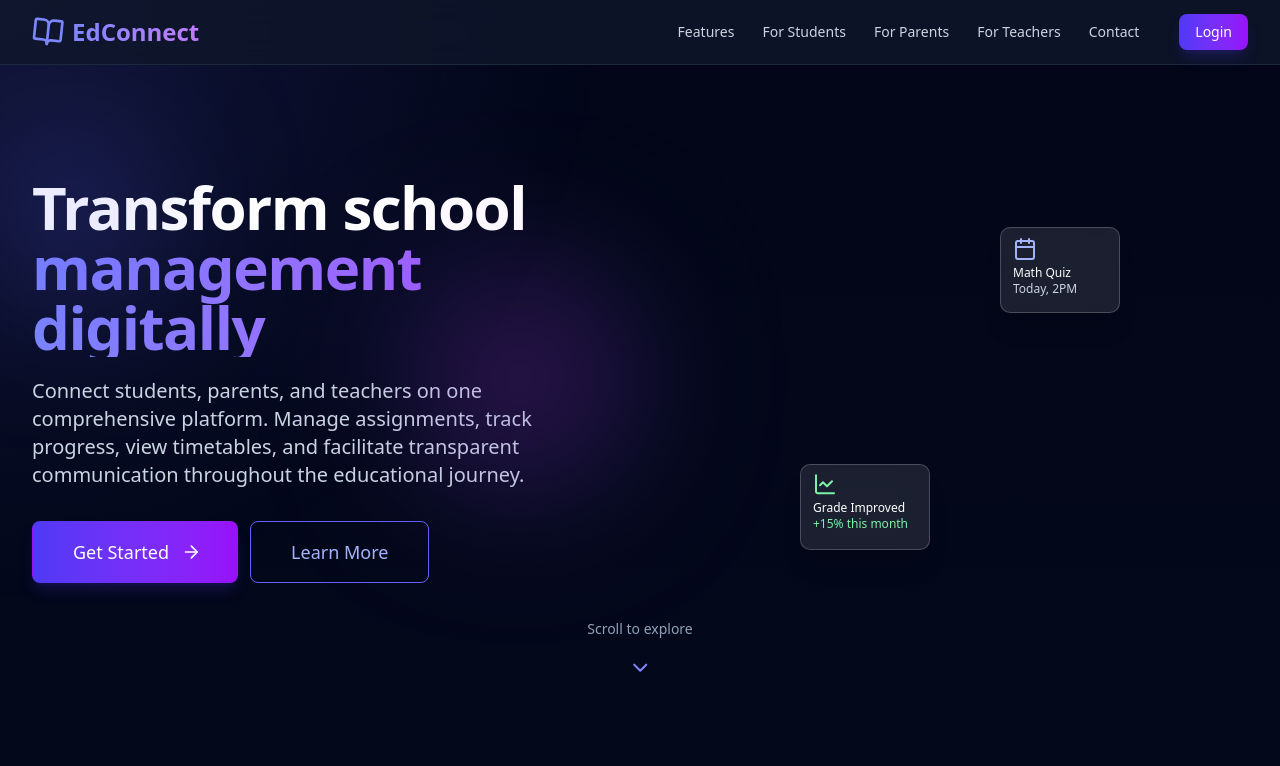
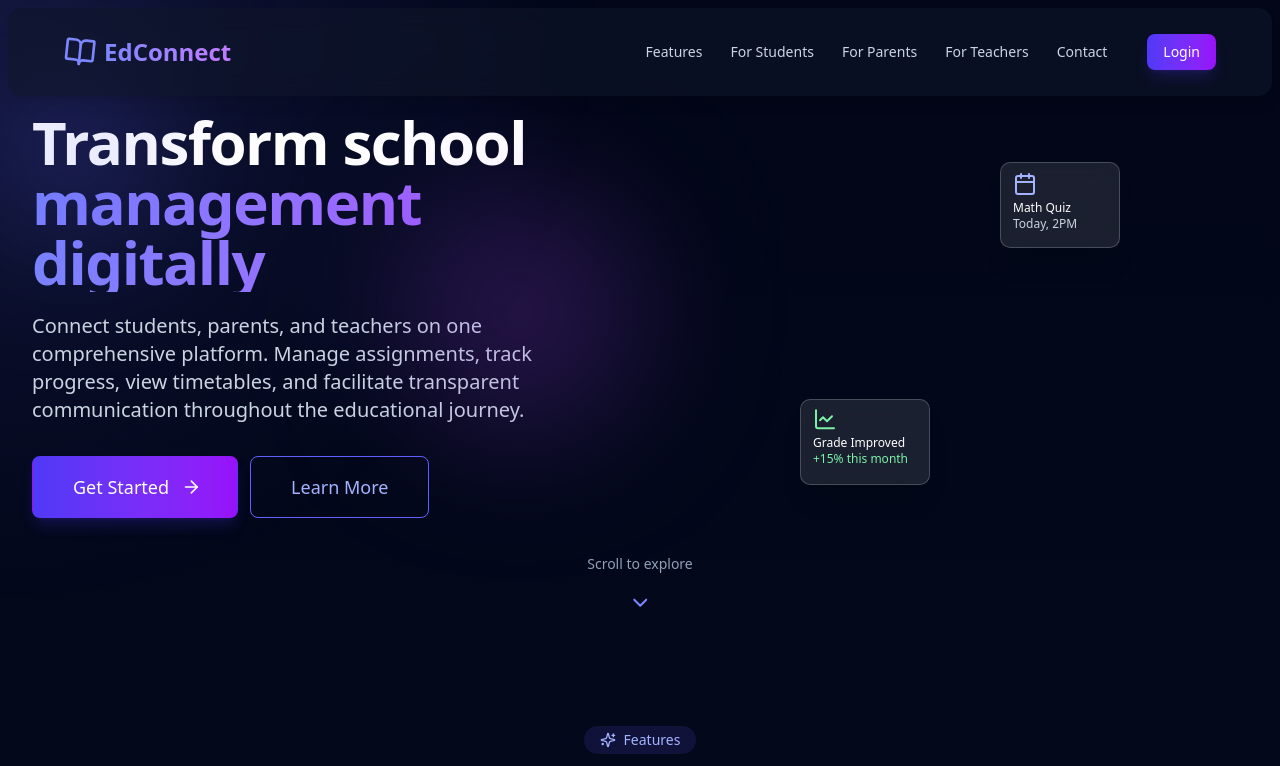
Before and after one commit to varruunnn/ClassSync, a React (Vite) app in the folder frontend/: page / in a window 1280 px wide. Shown: the top 766 px of the page. Built offline with nearby package versions, Linux system fonts and the light colour scheme.

Commit message:
navbar update

```diff
--- a/frontend/src/components/Pages/LandingPage.tsx
+++ b/frontend/src/components/Pages/LandingPage.tsx
@@ -75,7 +75,7 @@ const LandingPage: React.FC = () => {
         initial={{ y: -100 }}
         animate={{ y: 0 }}
         transition={{ duration: 0.5 }}
-        className="sticky top-0 z-50 backdrop-blur-lg bg-slate-900/80 border-b border-slate-800"
+        className="fixed top-2 left-2 right-2 z-50  px-3 sm:px-6 py-2 sm:py-3 backdrop-blur-md bg-slate-900/60 dark:bg-gray-900/70 shadow-lg transition-all duration-500 ease-in-out rounded-b-xl rounded-t-xl"
       >
         <div className="max-w-7xl mx-auto px-4 sm:px-6 lg:px-8">
           <div className="flex justify-between h-16">
```
